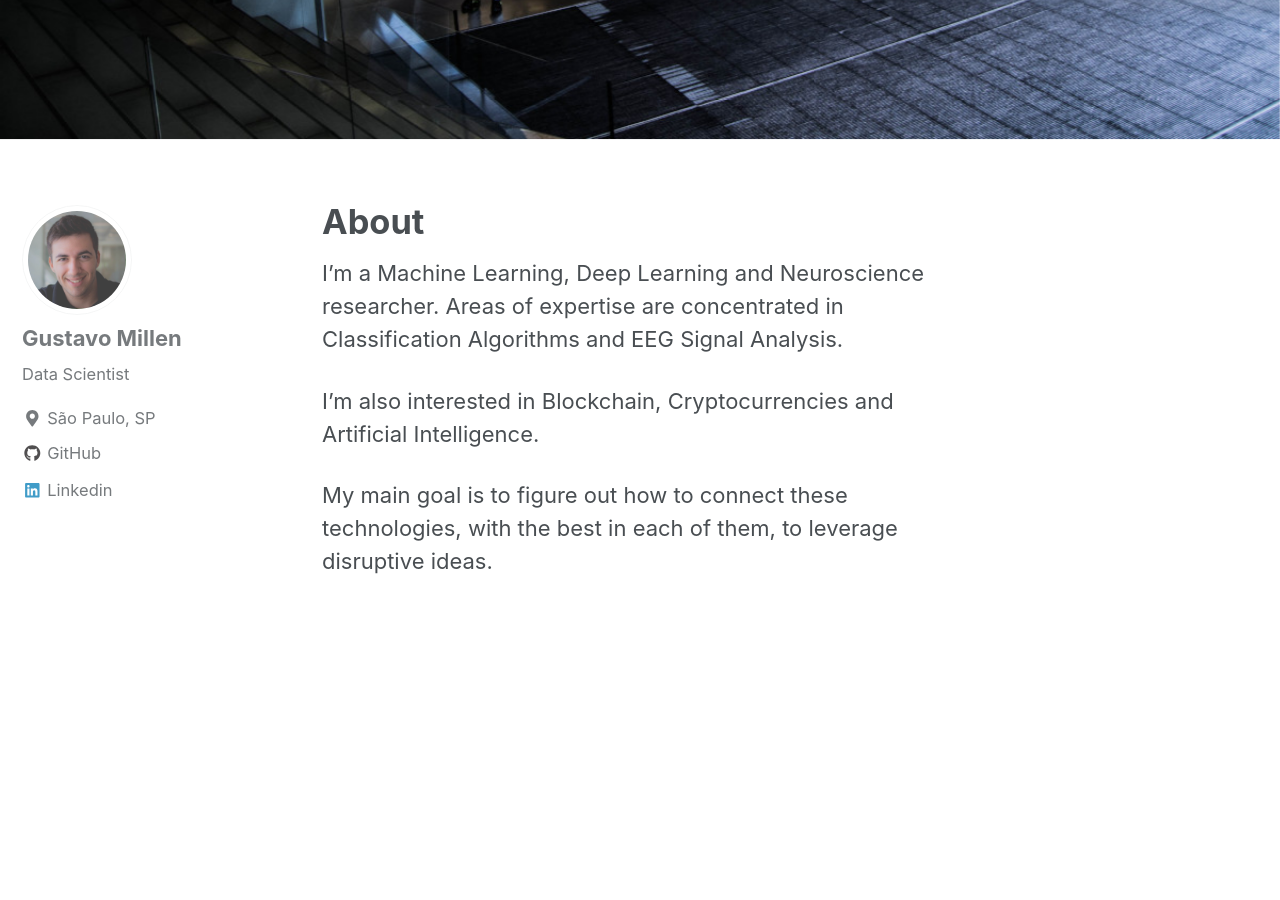
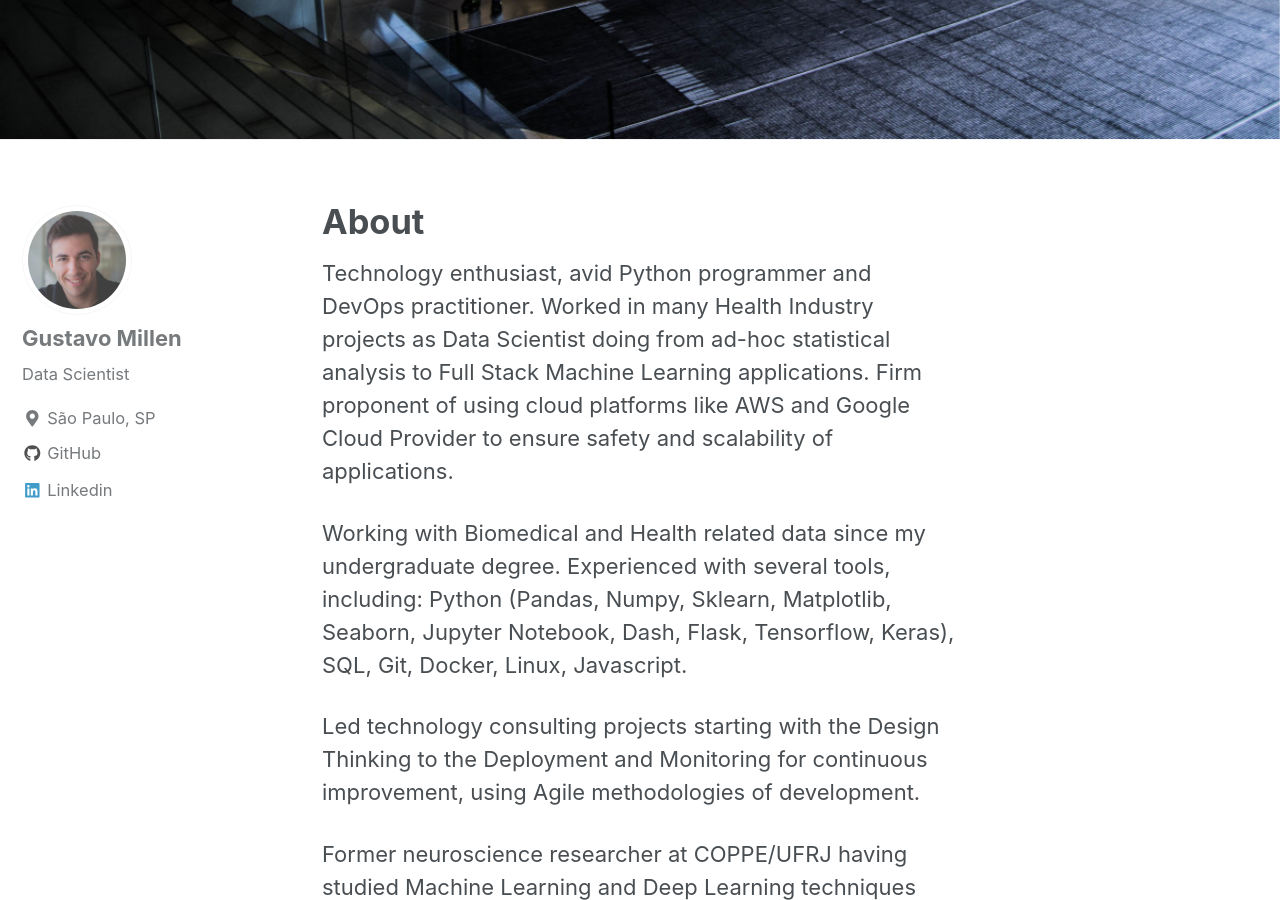
Before and after one commit to millengustavo/millengustavo.github.io, a Jekyll site: the page built from _pages/about.md, in a window 1280 px wide and 900 px high, scrolled down 803 px. Built offline with Jekyll 4.4.1, drawn with Linux system fonts in a browser that asks for light colours; cached includes are drawn as plain includes; nearby versions of some CDN libraries; some of the changed text lies outside the part shown.

Commit message:
Update about section

```diff
--- a/_pages/about.md
+++ b/_pages/about.md
@@ -5,8 +5,13 @@ header:
   image: "/assets/images/cdm.jpg"
 ---
 
-I'm a Machine Learning, Deep Learning and Neuroscience researcher. Areas of expertise are concentrated in Classification Algorithms and EEG Signal Analysis.
+Technology enthusiast, avid Python programmer and DevOps practitioner. Worked in many Health Industry projects as Data Scientist doing from ad-hoc statistical analysis to Full Stack Machine Learning applications. Firm proponent of using cloud platforms like AWS and Google Cloud Provider to ensure safety and scalability of applications.
 
-I'm also interested in Blockchain, Cryptocurrencies and Artificial Intelligence.
+Working with Biomedical and Health related data since my undergraduate degree. Experienced with several tools, including:
+Python (Pandas, Numpy, Sklearn, Matplotlib, Seaborn, Jupyter Notebook, Dash, Flask, Tensorflow, Keras), SQL, Git, Docker, Linux, Javascript.
 
-My main goal is to figure out how to connect these technologies, with the best in each of them, to leverage disruptive ideas.
+Led technology consulting projects starting with the Design Thinking to the Deployment and Monitoring for continuous improvement, using Agile methodologies of development.
+
+Former neuroscience researcher at COPPE/UFRJ having studied Machine Learning and Deep Learning techniques applied to EEG signals. Hold a masters degree in Biomedical Engineering and an undergraduate degree in Mechatronic Engineering. Always learning through several courses and from participating in inspiring communities (Github, Meetups and social media).
+
+Passionate about high performance, ownership and making meaningful impact with my work.
```
